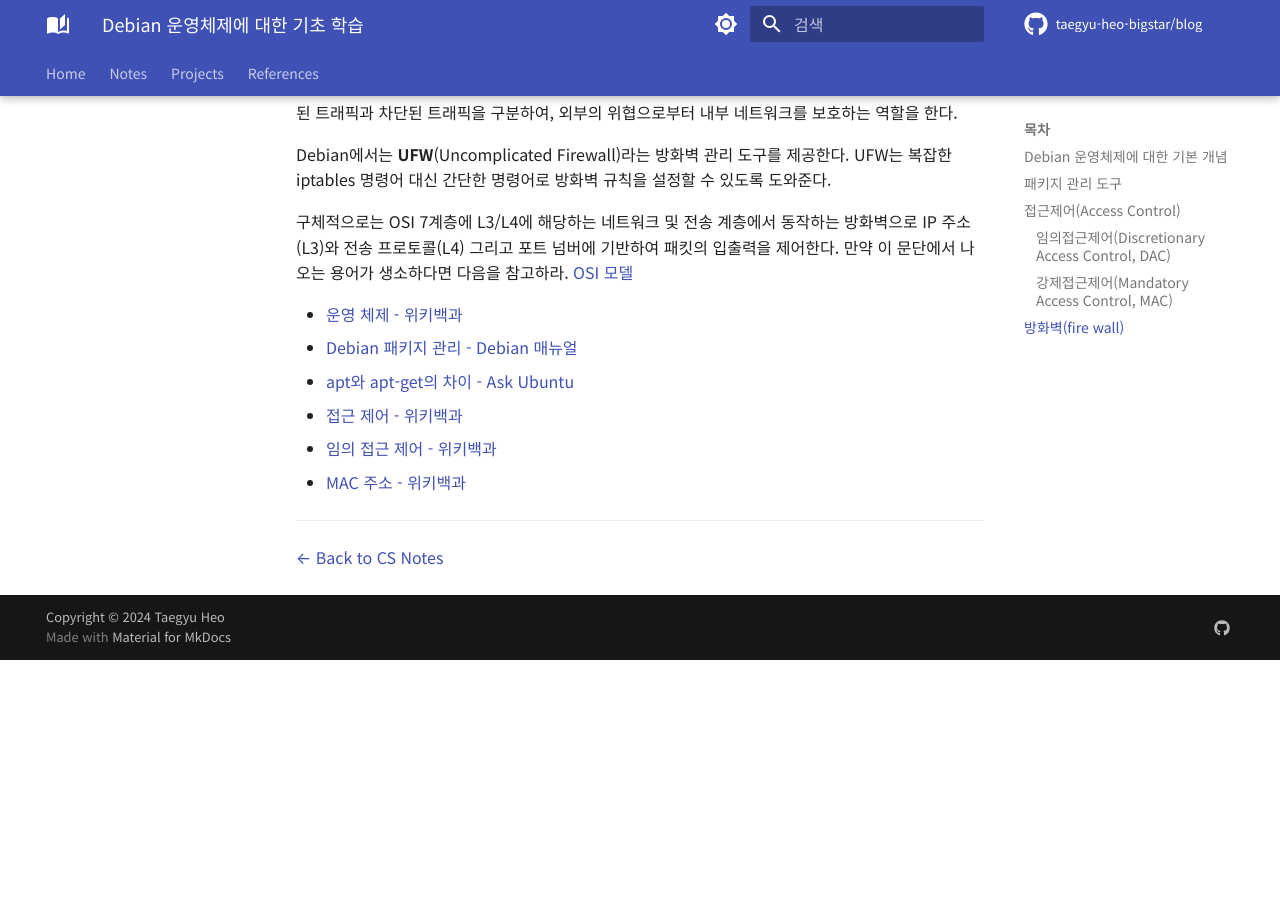
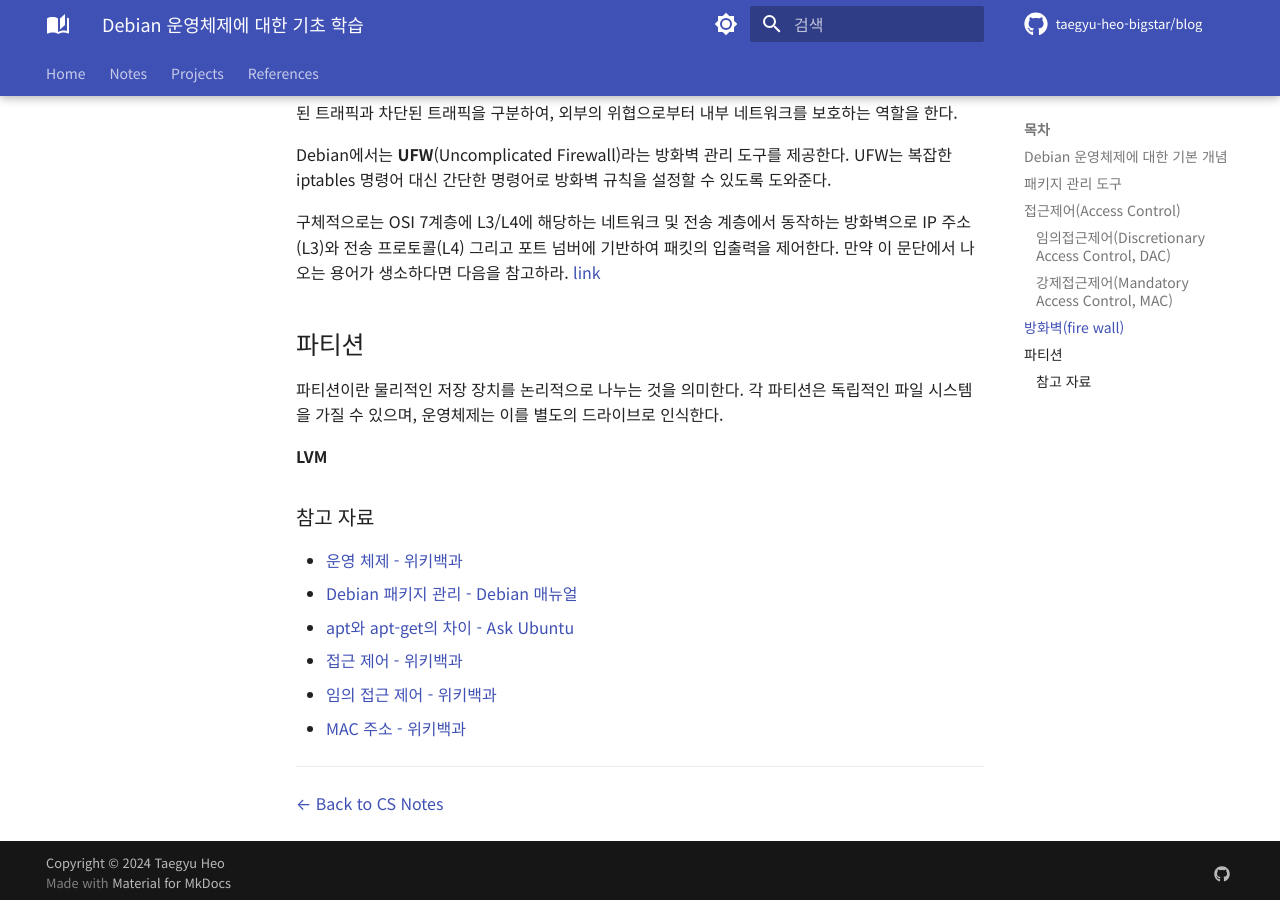
Before and after one commit to taegyu-heo-bigstar/blog, an MkDocs documentation site: the page built from docs/notes/os/2026-01-29-Debian.md, in a window 1280 px wide and 900 px high, scrolled down 2924 px. Built offline with MkDocs 1.6.1 and Material for MkDocs 9.7.7, drawn with Linux system fonts in a browser that asks for light colours; comment, search, counter and statistics services are not loaded; before the commit the page ends 3584 px from its top, so only the background shows below that.

Commit message:
Update Debian.md: modify update date and add partition section with LVM details

```diff
--- a/docs/notes/os/2026-01-29-Debian.md
+++ b/docs/notes/os/2026-01-29-Debian.md
@@ -96,8 +96,14 @@ AppArmor는 경로기반 접근제어를 제공하며, 특정 프로그램이
 
 Debian에서는 **UFW**(Uncomplicated Firewall)라는 방화벽 관리 도구를 제공한다. UFW는 복잡한 iptables 명령어 대신 간단한 명령어로 방화벽 규칙을 설정할 수 있도록 도와준다.
 
-구체적으로는 OSI 7계층에 L3/L4에 해당하는 네트워크 및 전송 계층에서 동작하는 방화벽으로 IP 주소(L3)와 전송 프로토콜(L4) 그리고 포트 넘버에 기반하여 패킷의 입출력을 제어한다. 만약 이 문단에서 나오는 용어가 생소하다면 다음을 참고하라. [OSI 모델](https://namu.wiki/w/OSI%20%EB%AA%A8%ED%98%95)
+구체적으로는 OSI 7계층에 L3/L4에 해당하는 네트워크 및 전송 계층에서 동작하는 방화벽으로 IP 주소(L3)와 전송 프로토콜(L4) 그리고 포트 넘버에 기반하여 패킷의 입출력을 제어한다. 만약 이 문단에서 나오는 용어가 생소하다면 다음을 참고하라. [link](https://namu.wiki/w/OSI%20%EB%AA%A8%ED%98%95)
 
+## 파티션
+파티션이란 물리적인 저장 장치를 논리적으로 나누는 것을 의미한다. 각 파티션은 독립적인 파일 시스템을 가질 수 있으며, 운영체제는 이를 별도의 드라이브로 인식한다.
+
+**LVM**
+
+### 참고 자료
 - [운영 체제 - 위키백과](https://en.wikipedia.org/wiki/Operating_system)
 - [Debian 패키지 관리 - Debian 매뉴얼](https://www.debian.org/doc/manuals/debian-reference/ch02.en.html#basicpackagemanaaptgetiaptcachei)
 - [apt와 apt-get의 차이 - Ask Ubuntu](https://askubuntu.com/questions/445384/what-is-the-difference-between-apt-and-apt-get/446484#446484)
```
Also changed, not shown: other parts of docs/notes/os/2026-01-29-Debian.md (+1 -1 lines).
